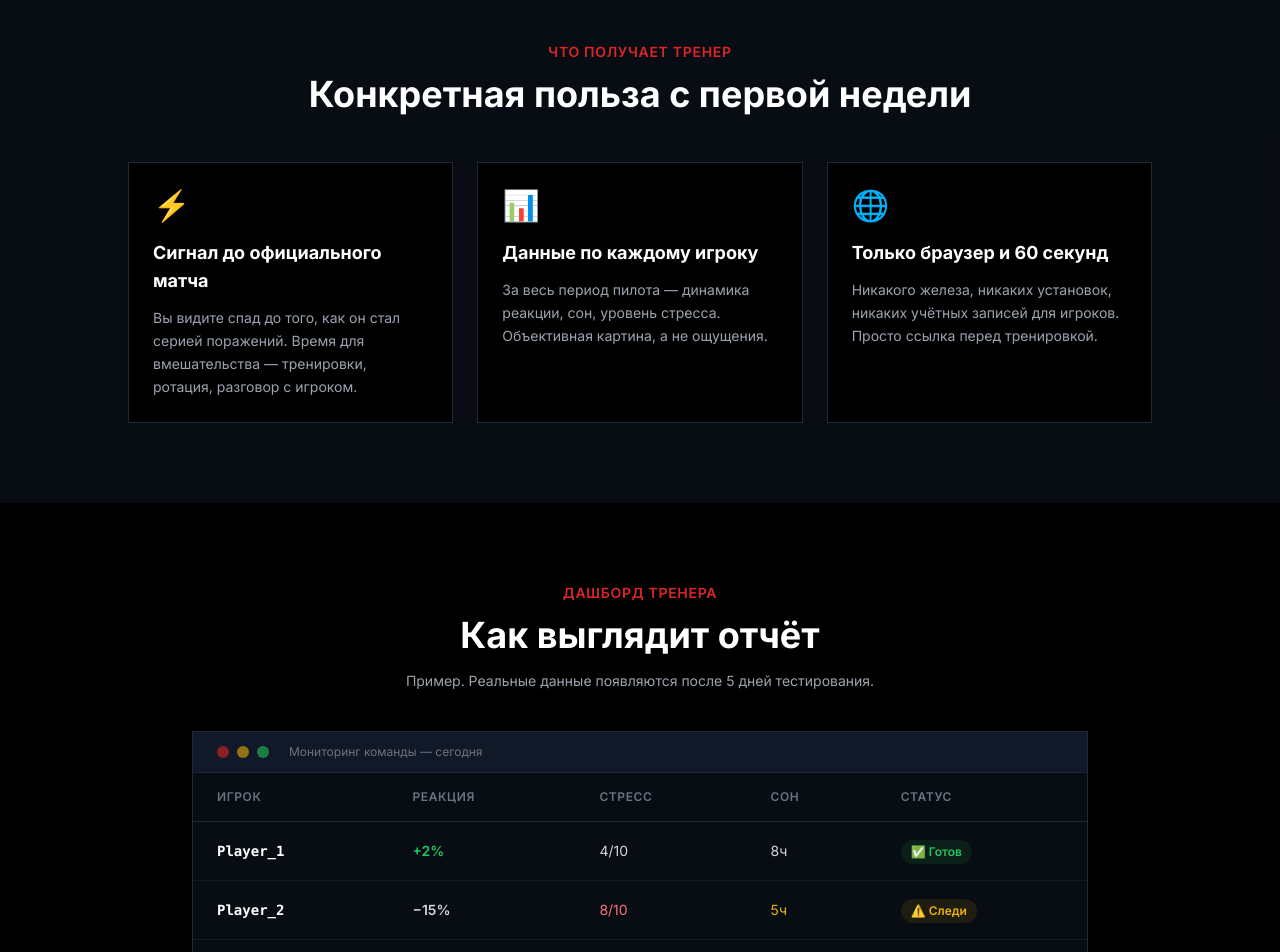
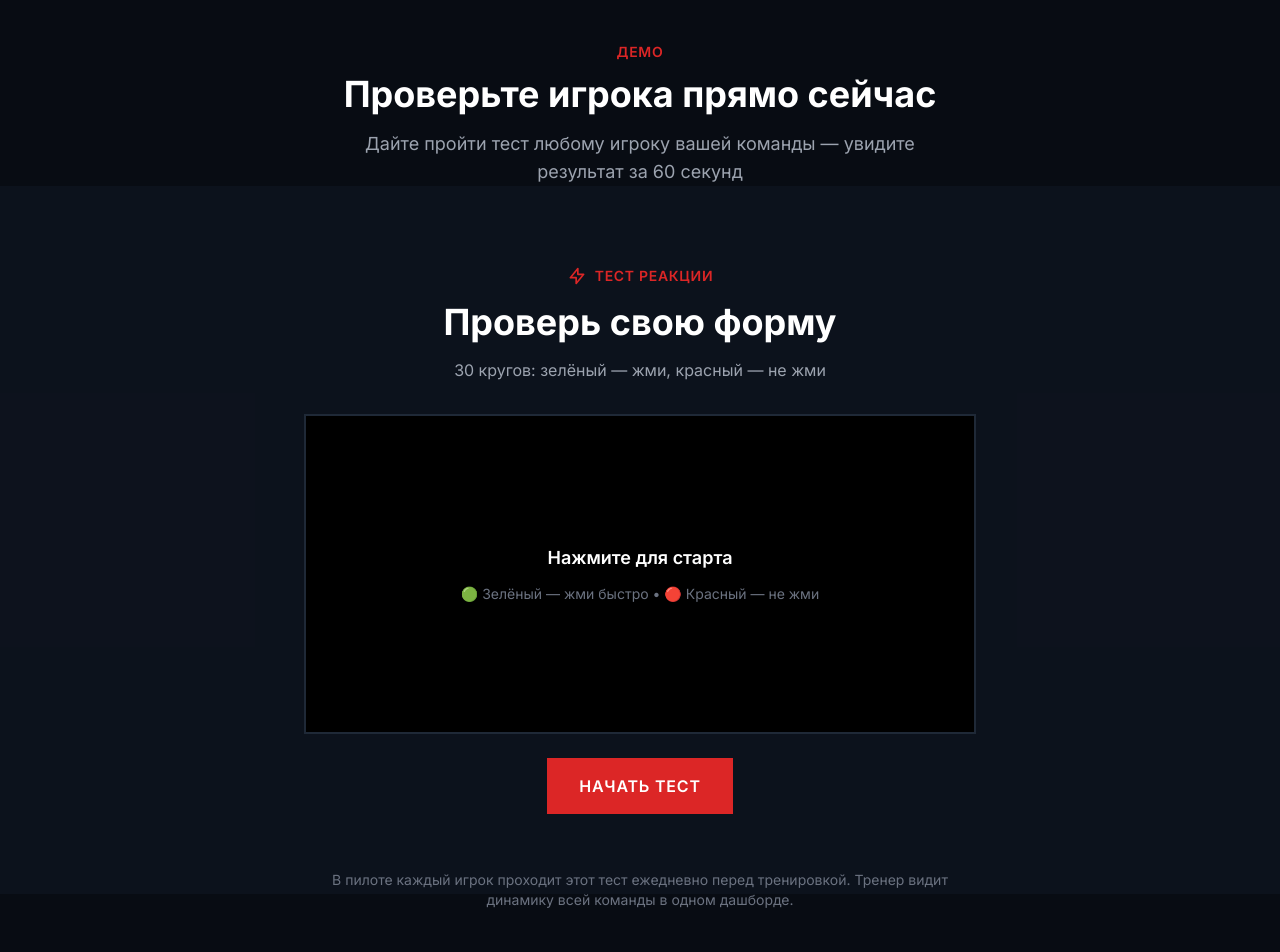
Before and after one commit to alurosee-source/LabIntent, a Next.js app: page / in a window 1280 px wide. Shown: the part 1640-2592 px from the top of the page. Built offline with nearby package versions, Linux system fonts and the light colour scheme.

Commit message:
Add reaction test section between How It Works and Benefits on main page

```diff
--- a/app/page.tsx
+++ b/app/page.tsx
@@ -1,6 +1,7 @@
 import { HeroCoach } from "@/components/sections/hero-coach";
 import { ProblemCoach } from "@/components/sections/problem-coach";
 import { HowWorksCoach } from "@/components/sections/how-works-coach";
+import { ReactionTestCoach } from "@/components/sections/reaction-test-coach";
 import { BenefitsCoach } from "@/components/sections/benefits-coach";
 import { DashboardMockup } from "@/components/sections/dashboard-mockup";
 import { CoachForm } from "@/components/sections/coach-form";
@@ -11,6 +12,7 @@ export default function Home() {
       <HeroCoach />
       <ProblemCoach />
       <HowWorksCoach />
+      <ReactionTestCoach />
       <BenefitsCoach />
       <DashboardMockup />
       <CoachForm />
--- /dev/null
+++ b/components/sections/reaction-test-coach.tsx
@@ -0,0 +1,31 @@
+"use client";
+
+import { ReactionTest } from "@/components/sections/reaction-test";
+
+export function ReactionTestCoach() {
+  return (
+    <div className="bg-gray-900/50">
+      <div className="max-w-2xl mx-auto pt-20 px-4 text-center">
+        <h2 className="text-sm font-semibold uppercase tracking-wider text-red-600 mb-3">
+          Демо
+        </h2>
+        <h3 className="text-3xl md:text-4xl font-bold mb-4">
+          Проверьте игрока прямо сейчас
+        </h3>
+        <p className="text-lg text-gray-400">
+          Дайте пройти тест любому игроку вашей команды — увидите результат за 60 секунд
+        </p>
+      </div>
+
+      {/* ReactionTest renders its own section tag with padding */}
+      <ReactionTest />
+
+      <div className="max-w-2xl mx-auto pb-20 px-4 text-center -mt-6">
+        <p className="text-sm text-gray-500">
+          В пилоте каждый игрок проходит этот тест ежедневно перед тренировкой.
+          Тренер видит динамику всей команды в одном дашборде.
+        </p>
+      </div>
+    </div>
+  );
+}
```
